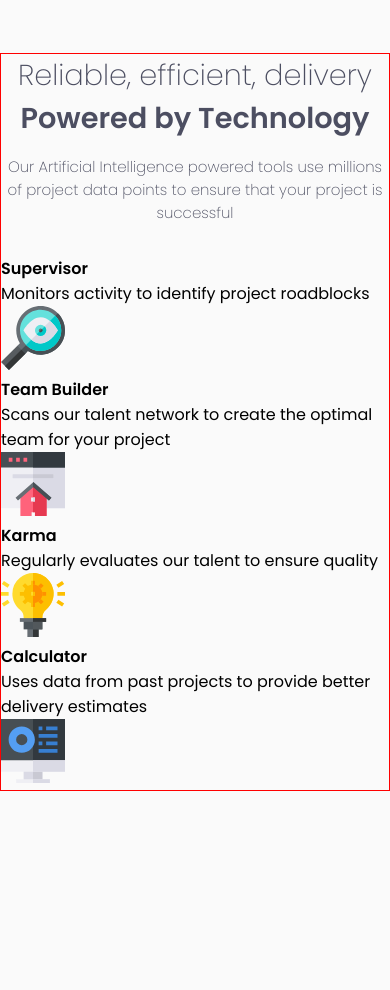
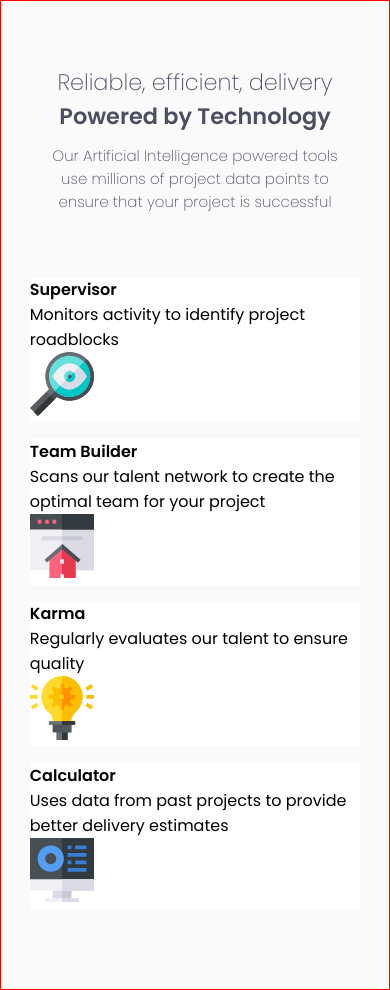
Before and after one commit to lbronsvoort/FO1-four-card-feature-section, a plain HTML site: page index.html in a window 390 px wide. Before the commit the page ends 844 px from the top, so only its background shows below. Drawn offline with Linux system fonts and the light colour scheme.

Commit message:
Heading responsive gemaakt

```diff
--- a/main.css
+++ b/main.css
@@ -9,6 +9,7 @@
     --neutral-light-gray: hsl(0, 0%, 98%);
 
     --font-size: 15px;
+    --font-size-sm: 13px;
     --font-family: 'Poppins', sans-serif;
 }
 
@@ -25,20 +26,23 @@ body {
     display: flex;
     justify-content: center;
     align-items: center;
-    height: 100vh;
 }
 
 /* Tekst */
 
 .main {
     border: 1px solid red;
-    /* Media queries straks voor de padding op mobiel */
+    padding: 4em .8em;
 }
 
 .main__heading {
     text-align: center;
     color: var(--neutral-dark-blue);
-    margin-bottom: 2em;
+    /* margin-bottom: 4em; */
+    display: flex;
+    flex-direction: column;
+    justify-content: center;
+    align-items: center;
 }
 
 /* Op de een of andere manier werkt dit niet genest. */
@@ -57,4 +61,30 @@ span {
 .main__heading--p {
     font-size: var(--font-size);
     font-weight: 200;
+    width: 80%;
 }
+
+/* Cards */
+
+.main__grid {
+    margin-top: 4em;
+}
+
+.main__grid--card {
+    background-color: white;
+    margin: 1em;
+}
+
+/* Media Queries */
+
+@media (max-width: 425px) {
+    .main__heading--h1 {
+        font-size: 1.4rem;
+    }
+}
+
+@media (max-width: 320px) {
+    .main__heading--h1 {
+        font-size: 1.2rem;
+    }
+}
```
